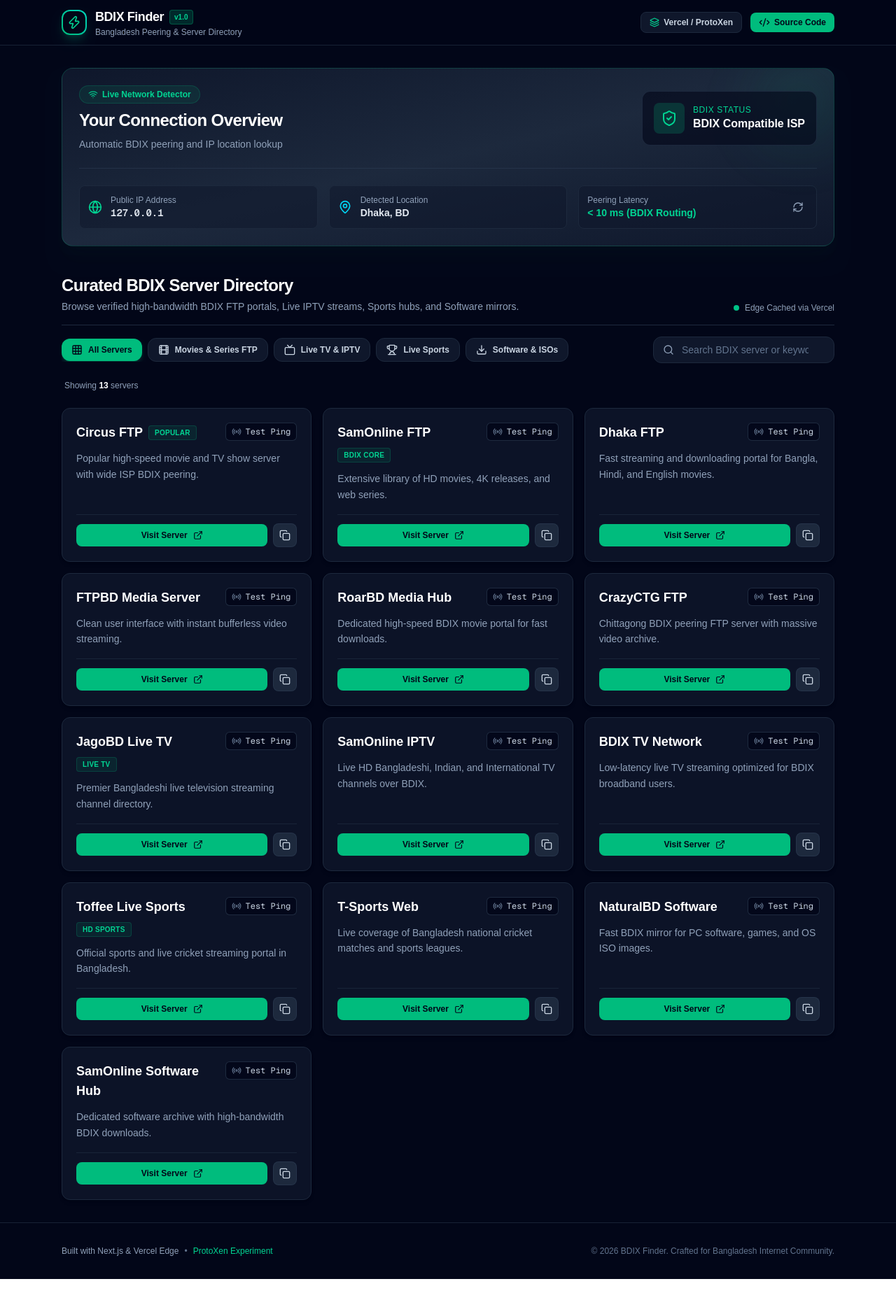
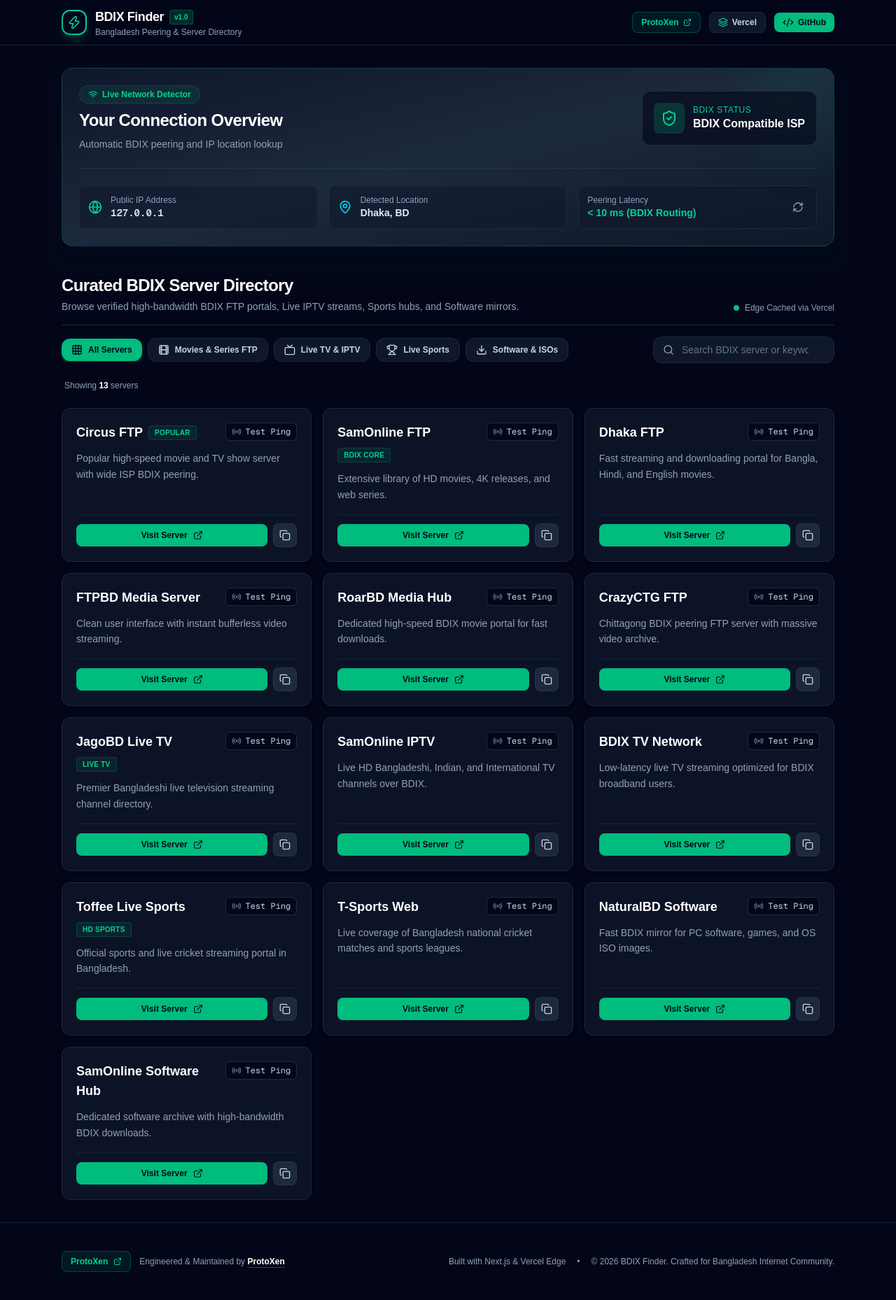
Before and after one commit to ProtoXenTech/bdix-finder, a Next.js app: page / in a window 1280 px wide. Shown: the whole page at 70% size. Before the commit the page ends 1828 px from the top, so only its background shows below. Built offline with nearby package versions, Linux system fonts and the light colour scheme.

Commit message:
Add ProtoXen branding and links to protoxen.com

```diff
--- a/src/app/layout.tsx
+++ b/src/app/layout.tsx
@@ -13,10 +13,12 @@
 });
 
 export const metadata: Metadata = {
-  title: 'BDIX Finder | Bangladesh ISP & FTP Server Directory',
+  title: 'BDIX Finder | ProtoXen — Bangladesh ISP & FTP Directory',
   description:
-    'Check your Bangladesh internet connection, BDIX peering status, and discover curated high-speed BDIX FTP, Live TV, Sports, and Software servers.',
+    'A ProtoXen Web Engineering Project. Check your Bangladesh internet connection, BDIX peering status, and discover curated high-speed BDIX FTP, Live TV, Sports, and Software servers.',
+  authors: [{ name: 'ProtoXen', url: 'https://protoxen.com/' }],
   keywords: [
+    'ProtoXen',
     'BDIX',
     'BDIX Tester',
     'BDIX FTP List',
--- a/src/app/page.tsx
+++ b/src/app/page.tsx
@@ -1,6 +1,6 @@
 import { ConnectionCard } from '@/components/connection-card';
 import { ServerList } from '@/components/server-list';
-import { Zap, Layers, Code2 } from 'lucide-react';
+import { Zap, Layers, Code2, ExternalLink } from 'lucide-react';
 
 export default function Home() {
   return (
@@ -31,13 +31,23 @@
 
           <div className="flex items-center gap-3">
             <a
+              href="https://protoxen.com/"
+              target="_blank"
+              rel="noopener noreferrer"
+              className="inline-flex items-center gap-1.5 px-3 py-1.5 rounded-lg text-xs font-bold bg-gradient-to-r from-emerald-500/10 to-teal-500/10 hover:from-emerald-500/20 hover:to-teal-500/20 text-emerald-400 border border-emerald-500/30 transition"
+            >
+              <span>ProtoXen</span>
+              <ExternalLink className="w-3 h-3" />
+            </a>
+
+            <a
               href="https://vercel.com/protoxen"
               target="_blank"
               rel="noopener noreferrer"
               className="hidden sm:inline-flex items-center gap-1.5 px-3 py-1.5 rounded-lg text-xs font-semibold bg-slate-900 hover:bg-slate-800 text-slate-300 border border-slate-800 transition"
             >
               <Layers className="w-3.5 h-3.5 text-emerald-400" />
-              <span>Vercel / ProtoXen</span>
+              <span>Vercel</span>
             </a>
 
             <a
@@ -47,7 +57,7 @@
               className="inline-flex items-center gap-1.5 px-3 py-1.5 rounded-lg text-xs font-semibold bg-emerald-500 hover:bg-emerald-400 text-slate-950 transition"
             >
               <Code2 className="w-4 h-4" />
-              <span className="hidden sm:inline">Source Code</span>
+              <span className="hidden sm:inline">GitHub</span>
             </a>
           </div>
         </div>
@@ -82,15 +92,29 @@
         </section>
       </main>
 
-      {/* Footer */}
-      <footer className="border-t border-slate-800/80 bg-slate-950 py-8 text-xs text-slate-500">
-        <div className="max-w-6xl mx-auto px-4 sm:px-6 flex flex-col sm:flex-row items-center justify-between gap-4">
-          <div className="flex items-center gap-2">
-            <span className="text-slate-400">Built with Next.js & Vercel Edge</span>
+      {/* Branded Footer */}
+      <footer className="border-t border-slate-800/80 bg-slate-950 py-10 text-xs text-slate-500">
+        <div className="max-w-6xl mx-auto px-4 sm:px-6 flex flex-col md:flex-row items-center justify-between gap-6">
+          <div className="flex flex-col md:flex-row items-center gap-3 text-center md:text-left">
+            <a
+              href="https://protoxen.com/"
+              target="_blank"
+              rel="noopener noreferrer"
+              className="inline-flex items-center gap-2 px-3 py-1.5 rounded-lg bg-emerald-500/10 hover:bg-emerald-500/20 border border-emerald-500/30 text-emerald-400 font-bold transition"
+            >
+              <span>ProtoXen</span>
+              <ExternalLink className="w-3 h-3" />
+            </a>
+            <span className="text-slate-400">
+              Engineered & Maintained by <a href="https://protoxen.com/" target="_blank" rel="noopener noreferrer" className="text-white hover:text-emerald-400 underline decoration-slate-700 underline-offset-4 font-semibold transition">ProtoXen</a>
+            </span>
+          </div>
+
+          <div className="flex items-center gap-4 text-slate-400">
+            <span>Built with Next.js & Vercel Edge</span>
             <span>•</span>
-            <span className="text-emerald-400">ProtoXen Experiment</span>
+            <p>© 2026 BDIX Finder. Crafted for Bangladesh Internet Community.</p>
           </div>
-          <p>© 2026 BDIX Finder. Crafted for Bangladesh Internet Community.</p>
         </div>
       </footer>
     </div>
```
